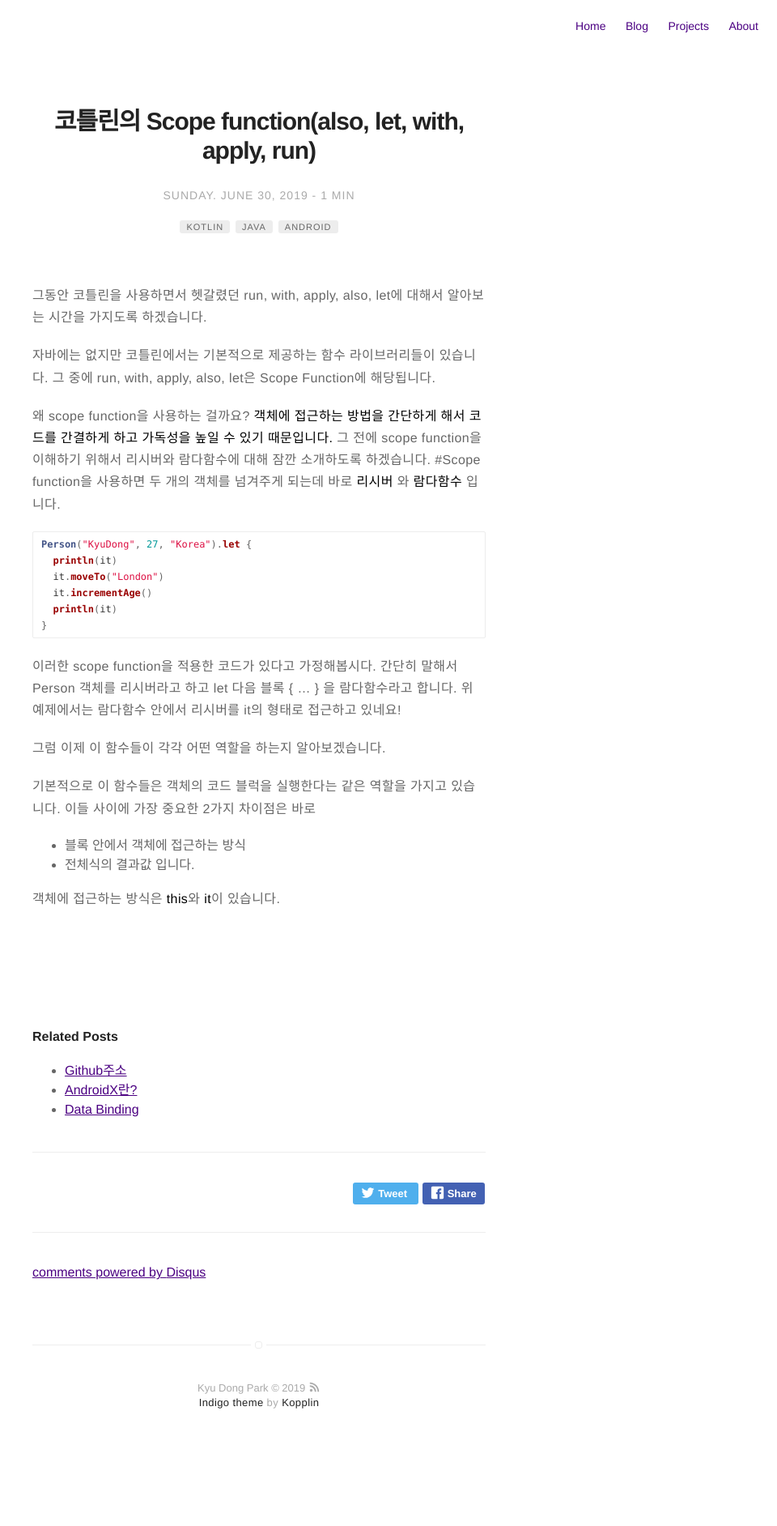
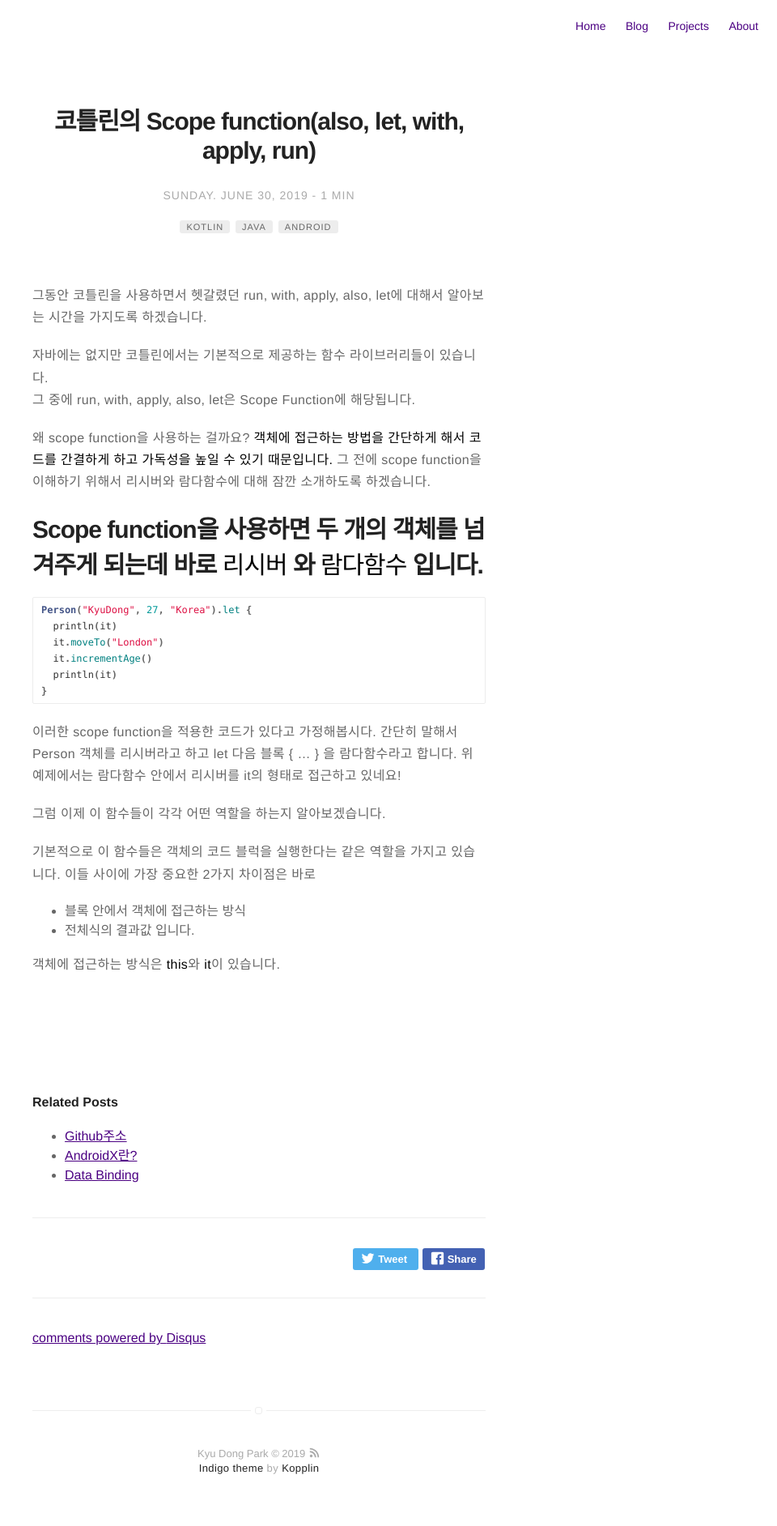
Before and after one commit to Kyudong3/Kyudong3.github.io, a Jekyll site: the page built from _posts/2019-06-30-Kotlin정리.markdown, in a window 1280 px wide. Shown: the whole page at 81% size, without its empty margins (320-1280 px from the left). Built offline with Jekyll 4.4.1, drawn with Linux system fonts in a browser that asks for light colours; comment, search, counter and statistics services are not loaded; before the commit the page ends 1803 px from its top, so only the background shows below that.

Commit message:
Update 2019-06-30-Kotlin정리.markdown

````diff
--- a/_posts/2019-06-30-Kotlin정리.markdown
+++ b/_posts/2019-06-30-Kotlin정리.markdown
@@ -15,13 +15,14 @@ description: Difference of also, let, with, apply, run in Kotlin
 
 그동안 코틀린을 사용하면서 헷갈렸던 run, with, apply, also, let에 대해서 알아보는 시간을 가지도록 하겠습니다.
 
-자바에는 없지만 코틀린에서는 기본적으로 제공하는 함수 라이브러리들이 있습니다.  그 중에 run, with, apply, also, let은 Scope Function에 해당됩니다.
+자바에는 없지만 코틀린에서는 기본적으로 제공하는 함수 라이브러리들이 있습니다.
+그 중에 run, with, apply, also, let은 Scope Function에 해당됩니다.
 
 왜 scope function을 사용하는 걸까요? **객체에 접근하는 방법을 간단하게 해서 코드를 간결하게 하고 가독성을 높일 수 있기 때문입니다.**
 그 전에 scope function을 이해하기 위해서 리시버와 람다함수에 대해 잠깐 소개하도록 하겠습니다.
-#Scope function을 사용하면 두 개의 객체를 넘겨주게 되는데 바로 **리시버** 와 **람다함수** 입니다.
+# Scope function을 사용하면 두 개의 객체를 넘겨주게 되는데 바로 **리시버** 와 **람다함수** 입니다.
 
-```kotlin
+```java
 Person("KyuDong", 27, "Korea").let {
   println(it)
   it.moveTo("London")
````
